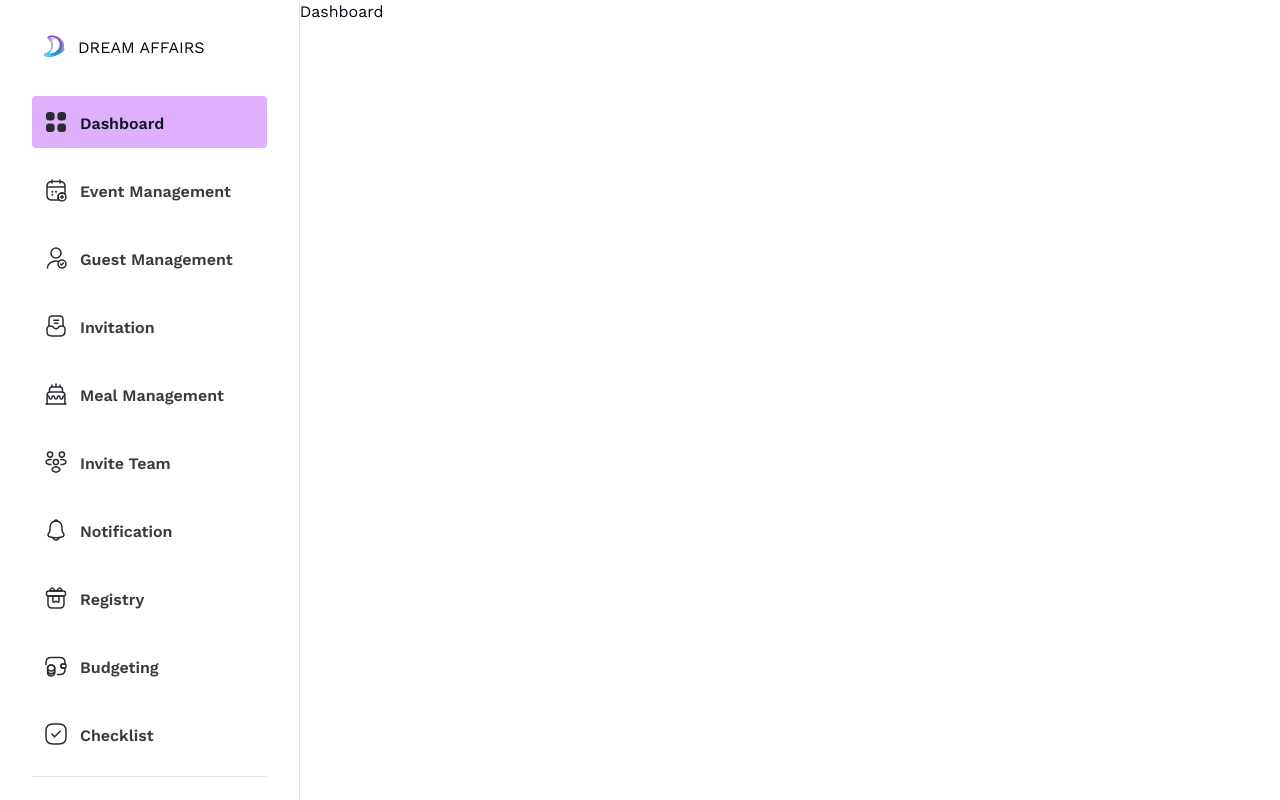
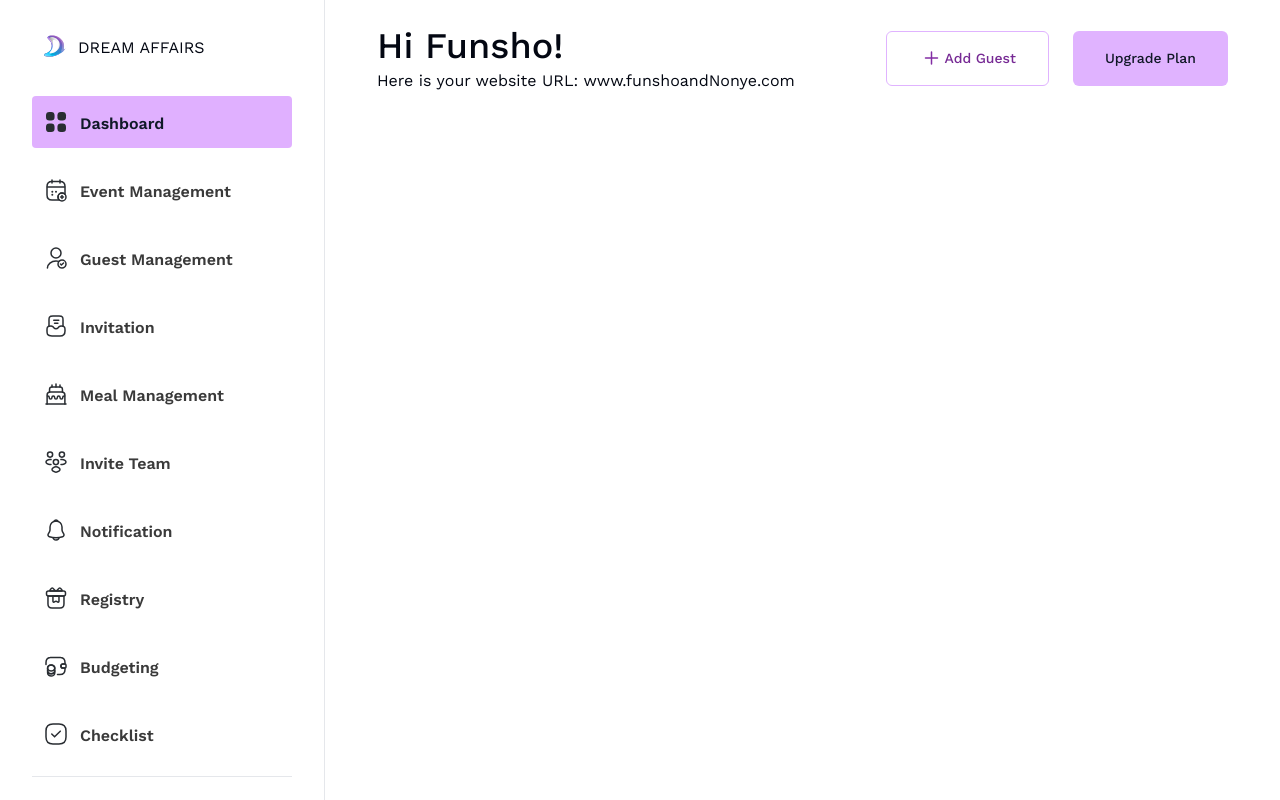
Before and after one commit to Dream-Affairs/Dream-Affairs-Frontend, a Next.js app: page /dashboard in a window 1280 px wide. Shown: the top 800 px of the page. Built offline with nearby package versions, Linux system fonts and the light colour scheme.

Commit message:
dashboard header done

```diff
--- a/app/dashboard/(components)/Sidebar.tsx
+++ b/app/dashboard/(components)/Sidebar.tsx
@@ -113,19 +113,21 @@ const Sidebar = (props: Props) => {
     <nav
       onMouseEnter={() => setViewMenu(true)}
       onMouseLeave={() => setViewMenu(false)}
-      className={`${viewMenu ? 'w-fit' : 'w-fit'} px-8 py-6 min-h-screen border-r`}
+      className={`${viewMenu ? 'w-fit' : 'w-fit'} px-8 py-6 min-h-screen border-r ${
+        viewMenu ? 'min-w-[325px]' : 'min-w-fit'
+      }`}
     >
       <Link href={`/`} className="flex items-center py-2 px-3 mb-4 gap-x-3">
         <Image src={logo} alt="logo" />
         {viewMenu && <h1 className="uppercase mt-1">Dream Affairs</h1>}
       </Link>
 
-      <div className="py-3 space-y-4">
+      <div className="py-3 space-y-4 mx-auto">
         {sidebarMenu.map((item) => (
           <Link
             href={`${item.route}`}
             key={item.id}
-            className={`flex items-center p-3 rounded text-base leading-6 font-semibold ${
+            className={`flex items-center p-3 rounded text-base leading-6 font-semibold h-fit ${
               viewMenu ? 'w-full' : 'w-fit'
             } ${
               params === item.route
@@ -146,7 +148,7 @@ const Sidebar = (props: Props) => {
         <hr />
       </div>
 
-      <div className="space-y-4 px-2">
+      <div className="flex flex-col gap-y-4 justify-center item-center">
         <Link
           href={`/dashboard/settings`}
           className={`${viewMenu ? 'w-full' : 'w-fit'} flex items-center p-3 text-sm font-normal rounded ${
--- a/app/dashboard/invite-team/page.tsx
+++ b/app/dashboard/invite-team/page.tsx
@@ -5,7 +5,7 @@ type Props = {};
 
 const InviteTeam = (props: Props) => {
   return (
-    <div className="w-full">
+    <div className="w-full max-w-[1112px]">
       <InviteTeamImport />
     </div>
   );
--- a/app/dashboard/layout.tsx
+++ b/app/dashboard/layout.tsx
@@ -5,7 +5,7 @@ type Props = {};
 
 const DashboardLayout = ({ children }: { children: React.ReactNode }) => {
   return (
-    <main className="flex w-full transition-all duration-[2000]">
+    <main className="flex w-full transition-all duration-500 max-w-[1440px] mx-auto">
       <Sidebar />
       <>{children}</>
     </main>
--- a/app/dashboard/page.tsx
+++ b/app/dashboard/page.tsx
@@ -1,11 +1,41 @@
+import Link from 'next/link';
 import React from 'react';
+import { Button } from '@/components/ui/button';
+import Image from 'next/image';
+import add from './(assets)/add.svg';
 
 type Props = {};
 
 const Dashboard = (props: Props) => {
   return (
-    <section>
-      <p>Dashboard</p>
+    <section className="w-full py-6 px-[52px] space-y-8">
+      {/* Header, Add Guest and Upgrade Plan  */}
+      <div className="flex justify-between items-center">
+        <div>
+          <h1 className="text-4xl leading-[44.8px] font-medium">Hi Funsho!</h1>
+          <span className="text-base leading-5 font-normal">
+            Here is your website URL: <Link href={``}>www.funshoandNonye.com</Link>
+          </span>
+        </div>
+
+        <div className="flex gap-x-6 items-center">
+          <Button className="px-8 py-4" variant={'outline'}>
+            <Image src={add} alt="add" /> <span>Add Guest</span>
+          </Button>
+          <Button className="px-8 py-4" variant={'secondary'}>
+            Upgrade Plan
+          </Button>
+        </div>
+      </div>
+
+      {/* Event Details and Countdown Clock  */}
+      <div></div>
+
+      {/* RSVP Overview and Financial Overview  */}
+      <div></div>
+
+      {/* Checklist and Gifts  */}
+      <div></div>
     </section>
   );
 };
```
Also changed, not shown: app/dashboard/(assets)/add.svg (added), 1 other file (tests, documents, lock files or other folders).
